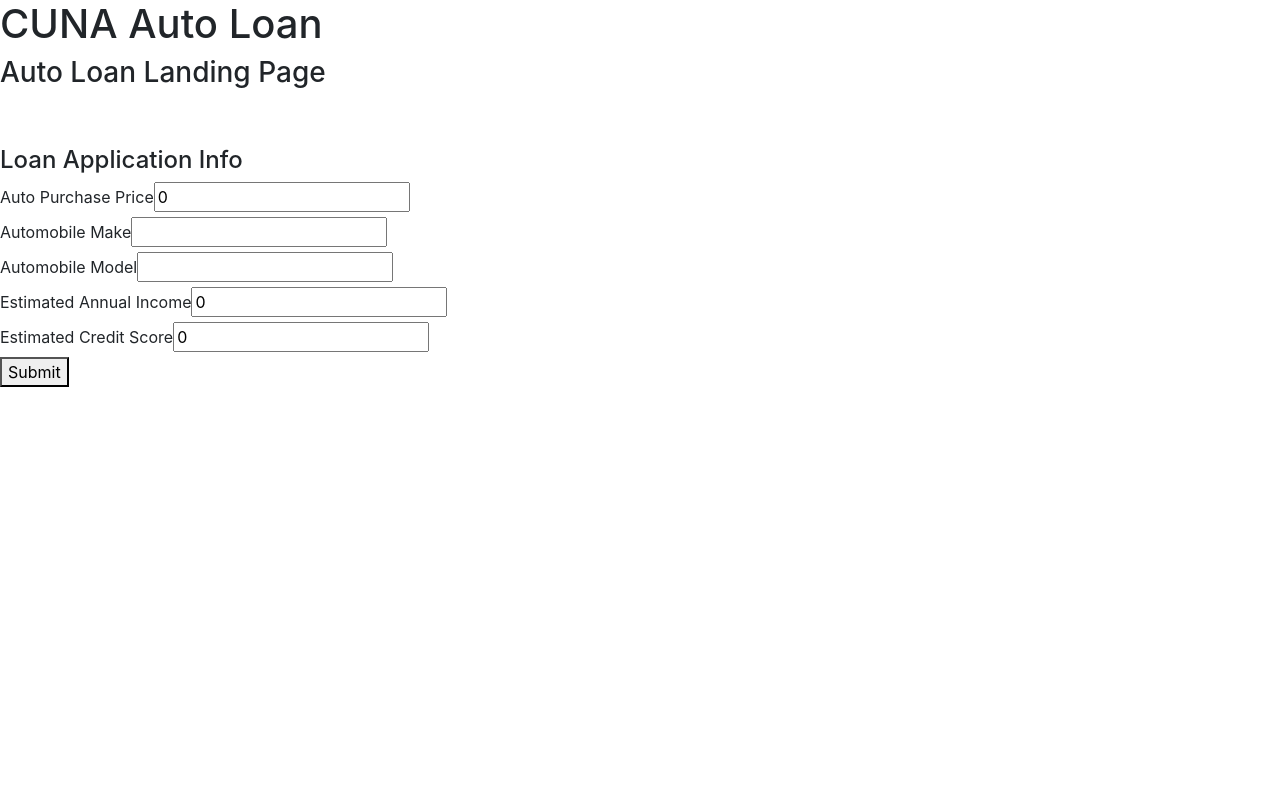
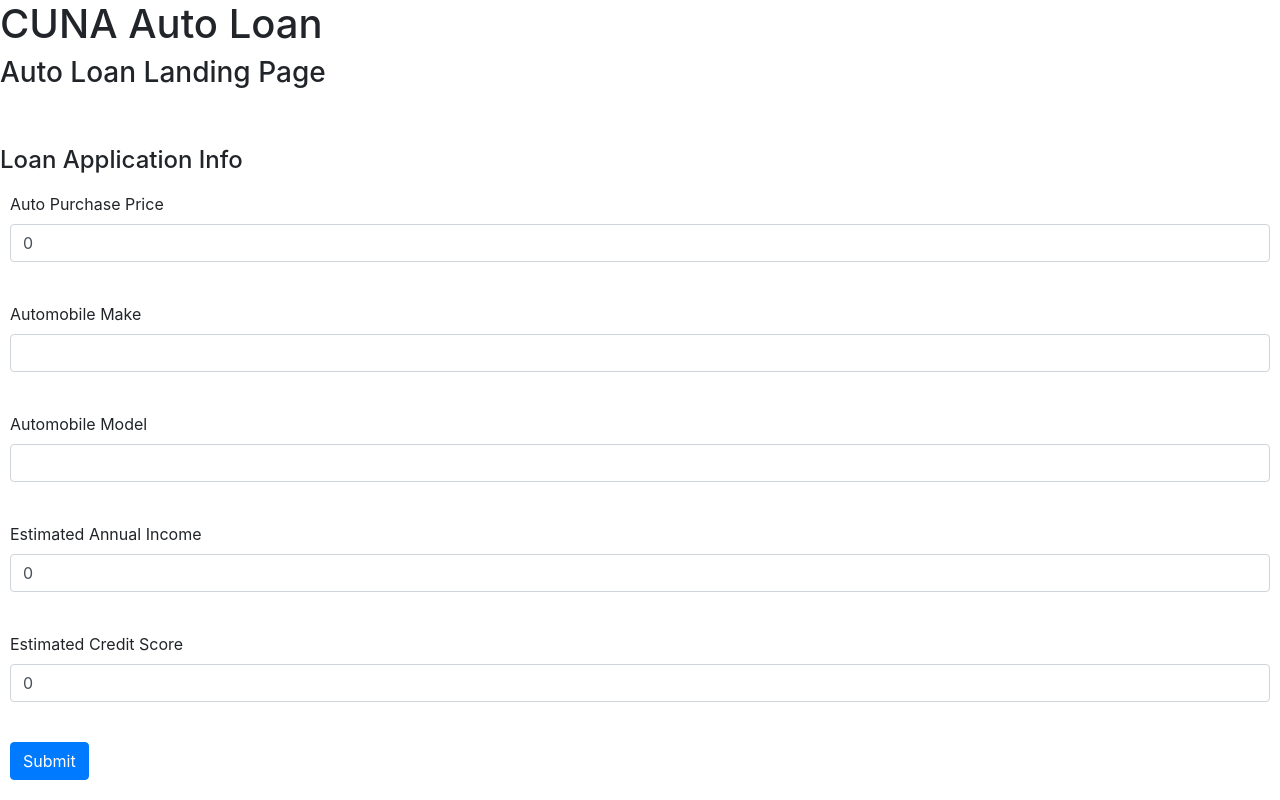
Before and after one commit to aalfr494/cuna-app, a React (Create React App) app: page / in a window 1280 px wide. Built offline with nearby package versions, Linux system fonts and the light colour scheme; the HTML template or start-up script is replaced by a standard one.

Commit message:
updated stylings on Landing Page with bootstrap classes

```diff
--- a/src/LandingPage.js
+++ b/src/LandingPage.js
@@ -60,43 +60,74 @@
         <br />
           <h4>Loan Application Info</h4>
               <form
-              onSubmit={this.onSubmit}>
+                onSubmit={this.onSubmit}
+              >
+                <div
+                  className="form-group"
+                >
                   <label>Auto Purchase Price</label>
                   <input
+                    className="form-control"
                     type="number"
                     value={this.state.autoPurchasePrice}
                     onChange={this.onPurchasePriceChange}
                   />
+                </div>
                 <br />
+                <div
+                  className="form-group"
+                >
                   <label>Automobile Make</label>
                   <input
+                    className="form-control"
                     type="text"
                     value={this.state.autoMake}
                     onChange={this.onAutoMakeChange}
                   />
+                  </div>
                 <br />
+                <div
+                  className="form-group"
+                >
                   <label>Automobile Model</label>
                   <input
+                    className="form-control"
                     type="text"
                     value={this.state.autoModel}
                     onChange={this.onAutoModelChange}
                   />
+                </div>
                 <br />
+                <div
+                  className="form-group"
+                >
                   <label>Estimated Annual Income</label>
                   <input
+                    className="form-control"
                     type="number"
                     value={this.state.estimatedIncome}
                     onChange={this.onIncomeChange}
                   />
+                </div>
                 <br />
+                <div
+                  className="form-group"
+                >
                 <label>Estimated Credit Score</label>
                   <input
+                    className="form-control"
                     type="number"
                     value={this.state.creditScore}
                     onChange={this.onCreditChange}
                   />
+              </div>
               <br />
-              <button type="submit">Submit</button>
+              <button
+                type="submit"
+                className="btn btn-primary"
+              >
+              Submit
+            </button>
             </form>
       </div>
 
--- a/src/index.css
+++ b/src/index.css
@@ -11,3 +11,5 @@
   font-family: source-code-pro, Menlo, Monaco, Consolas, 'Courier New',
     monospace;
 }
+
+#root > div > header > div > form {padding:10px;}
```
Also changed, not shown: 1 other file (tests, documents, lock files or other folders). Lines whose indentation alone changed are shown as unchanged.
